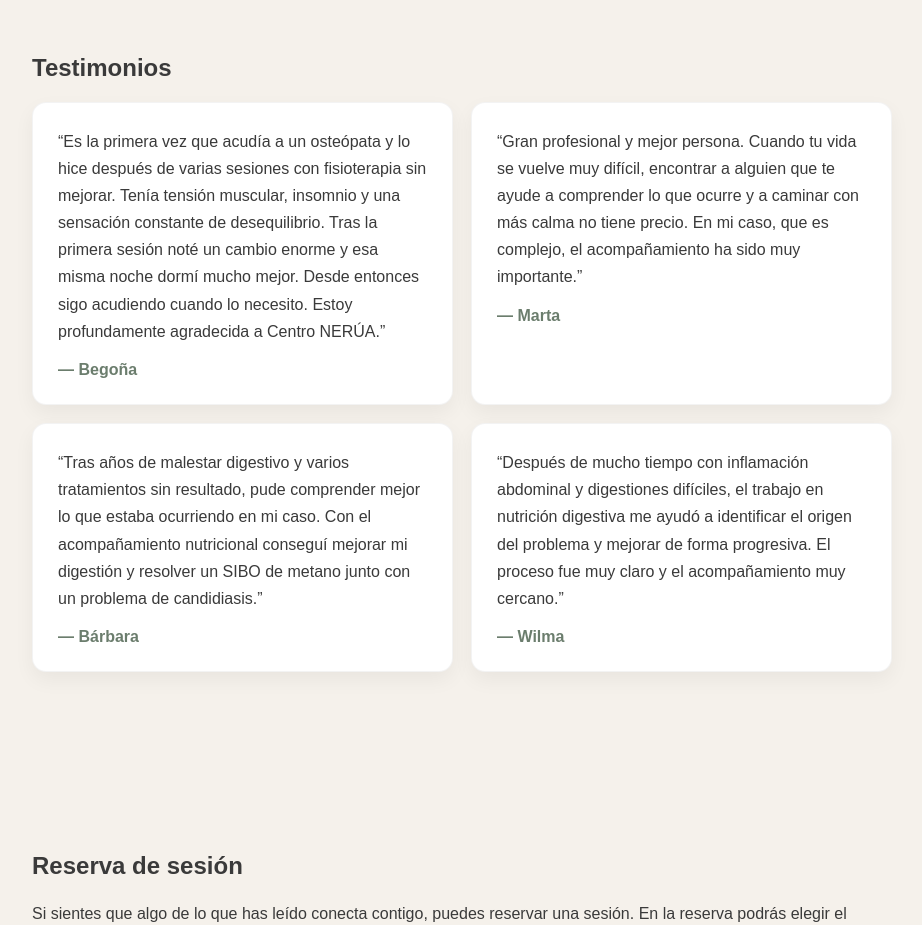
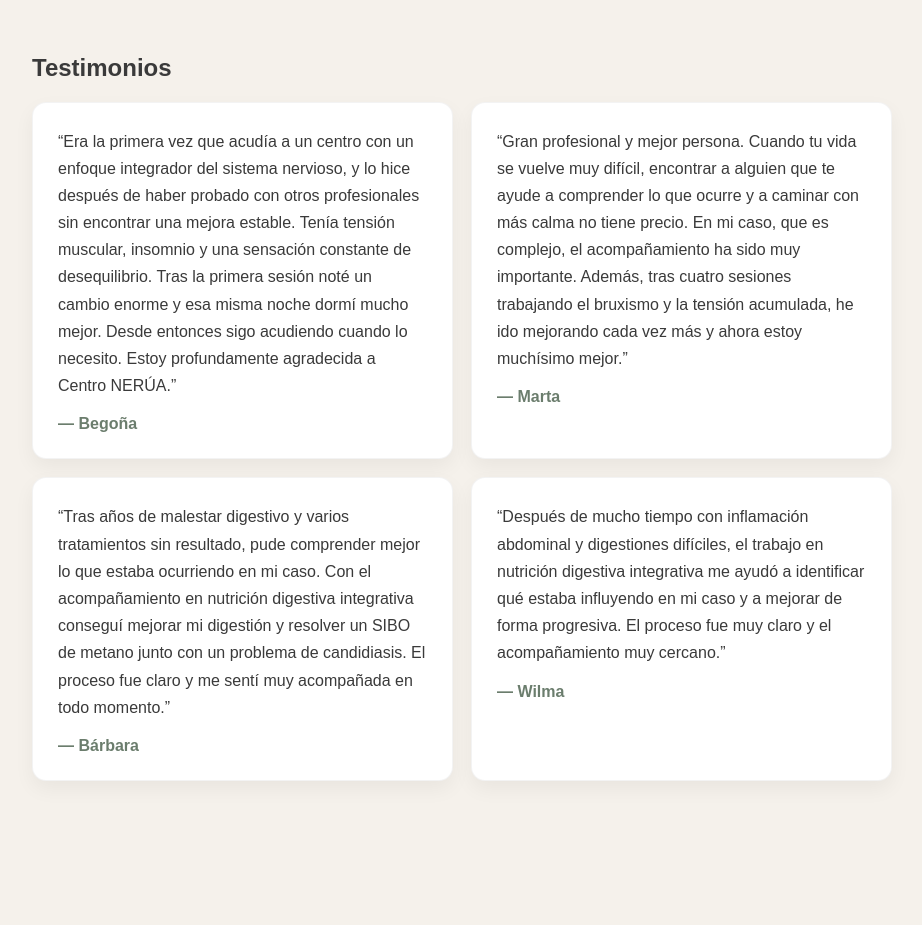
Before and after one commit to Centronerua/Nerua-web, a Next.js app: page / in a window 1280 px wide. Shown: the part 4020-4945 px from the top of the page, without its empty margins (178-1100 px from the left). Built offline with nearby package versions, Linux system fonts and the light colour scheme.

Commit message:
Update page.js

```diff
--- a/app/page.js
+++ b/app/page.js
@@ -219,19 +219,21 @@ export default function Home() {
         <div style={{ display: "grid", gap: 18, marginTop: 18, gridTemplateColumns: "repeat(auto-fit, minmax(280px, 1fr))" }}>
           <Testimonial
   name="Begoña"
-            text="Es la primera vez que acudía a un osteópata y lo hice después de varias sesiones con fisioterapia sin mejorar. Tenía tensión muscular, insomnio y una sensación constante de desequilibrio. Tras la primera sesión noté un cambio enorme y esa misma noche dormí mucho mejor. Desde entonces sigo acudiendo cuando lo necesito. Estoy profundamente agradecida a Centro NERÚA."
+  text="Era la primera vez que acudía a un centro con un enfoque integrador del sistema nervioso, y lo hice después de haber probado con otros profesionales sin encontrar una mejora estable. Tenía tensión muscular, insomnio y una sensación constante de desequilibrio. Tras la primera sesión noté un cambio enorme y esa misma noche dormí mucho mejor. Desde entonces sigo acudiendo cuando lo necesito. Estoy profundamente agradecida a Centro NERÚA."
 />
+
 <Testimonial
   name="Marta"
-            text="Gran profesional y mejor persona. Cuando tu vida se vuelve muy difícil, encontrar a alguien que te ayude a comprender lo que ocurre y a caminar con más calma no tiene precio. En mi caso, que es complejo, el acompañamiento ha sido muy importante."
+  text="Gran profesional y mejor persona. Cuando tu vida se vuelve muy difícil, encontrar a alguien que te ayude a comprender lo que ocurre y a caminar con más calma no tiene precio. En mi caso, que es complejo, el acompañamiento ha sido muy importante. Además, tras cuatro sesiones trabajando el bruxismo y la tensión acumulada, he ido mejorando cada vez más y ahora estoy muchísimo mejor."
 />
     <Testimonial
   name="Bárbara"
-            text="Tras años de malestar digestivo y varios tratamientos sin resultado, pude comprender mejor lo que estaba ocurriendo en mi caso. Con el acompañamiento nutricional conseguí mejorar mi digestión y resolver un SIBO de metano junto con un problema de candidiasis."
+  text="Tras años de malestar digestivo y varios tratamientos sin resultado, pude comprender mejor lo que estaba ocurriendo en mi caso. Con el acompañamiento en nutrición digestiva integrativa conseguí mejorar mi digestión y resolver un SIBO de metano junto con un problema de candidiasis. El proceso fue claro y me sentí muy acompañada en todo momento."
 />
+
 <Testimonial
   name="Wilma"
-            text="Después de mucho tiempo con inflamación abdominal y digestiones difíciles, el trabajo en nutrición digestiva me ayudó a identificar el origen del problema y mejorar de forma progresiva. El proceso fue muy claro y el acompañamiento muy cercano."
+  text="Después de mucho tiempo con inflamación abdominal y digestiones difíciles, el trabajo en nutrición digestiva integrativa me ayudó a identificar qué estaba influyendo en mi caso y a mejorar de forma progresiva. El proceso fue muy claro y el acompañamiento muy cercano."
 />
         </div>
       </section>
```
Lines whose indentation alone changed are shown as unchanged.
